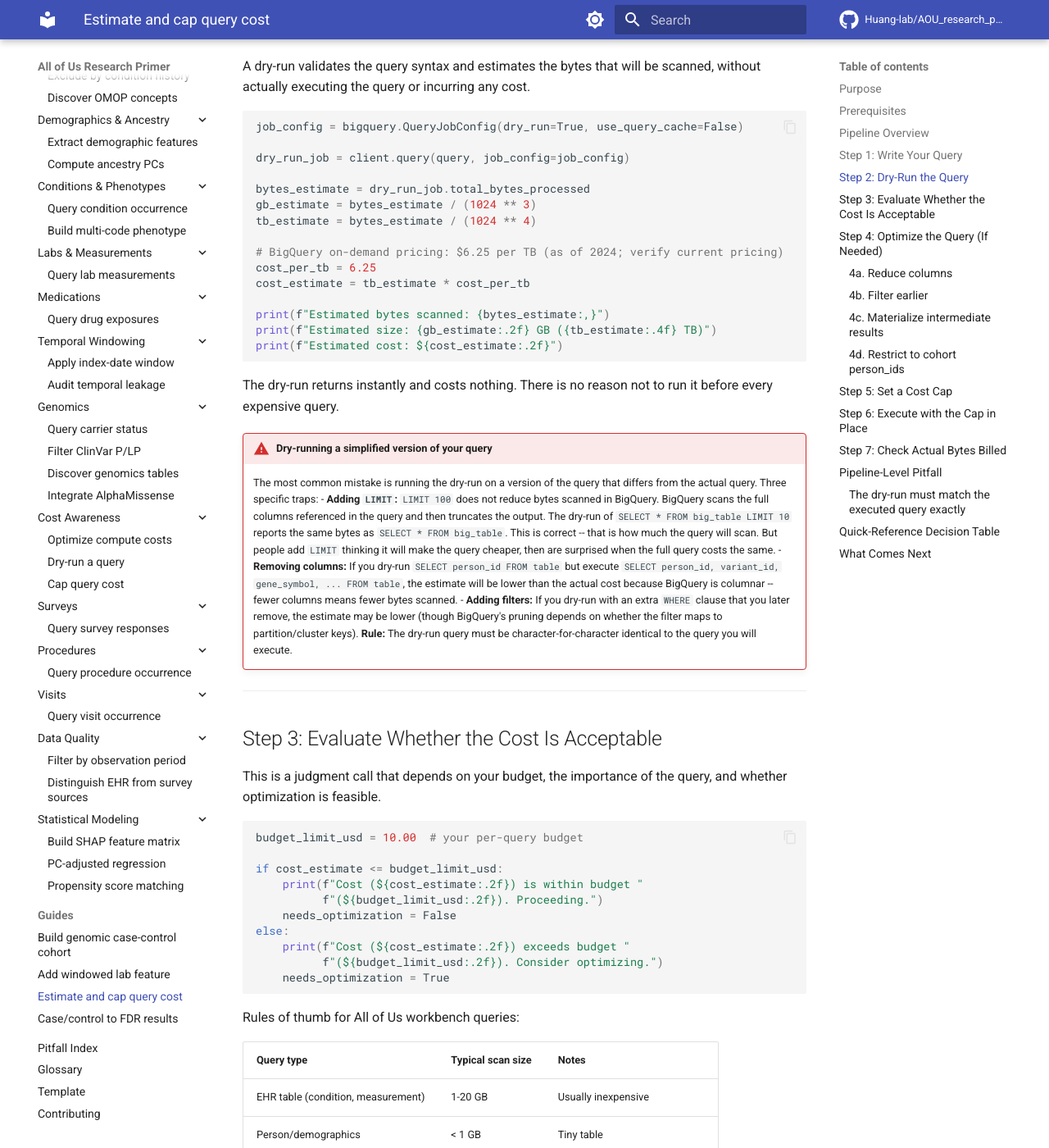
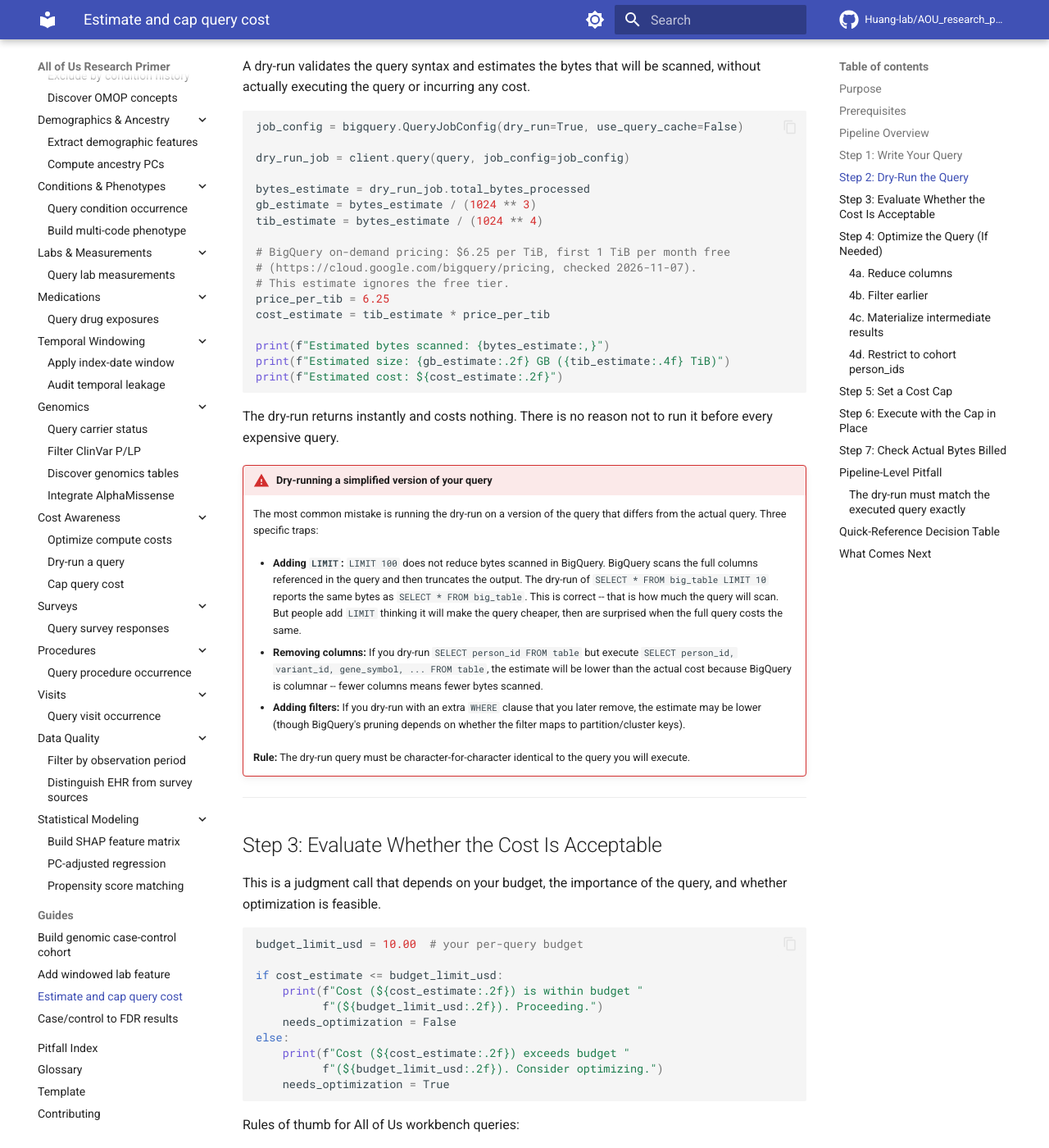
Before and after one commit to Huang-lab/AOU_research_primer, an MkDocs documentation site: the page built from docs/guides/estimate-and-cap-query-cost.md, in a window 1280 px wide and 1400 px high, scrolled down 1859 px. Shown: the whole window at 82% size. Built offline with MkDocs 1.6.1 and Material for MkDocs 9.7.7, drawn with Linux system fonts in a browser that asks for light colours; comment, search, counter and statistics services are not loaded; some of the changed text lies outside the part shown.

Commit message:
docs: update BigQuery on-demand price to $6.25/TiB
The dry-run reference page still quoted the old $5 per TB rate and
labelled a 1024**4 divisor as TB. Use $6.25 per TiB with the first
1 TiB per month free, cite the Google Cloud pricing page (checked
2026-11-07), and rename price_per_tb / cost_per_tb to price_per_tib
in the dry-run reference and the estimate-and-cap guide (docs/ and
GitHub-rendered root copies).

Also restore line breaks in the docs/ guide's "Dry-running a
simplified version of your query" admonition, whose bullets had been
collapsed into one paragraph.

````diff
--- a/docs/guides/estimate-and-cap-query-cost.md
+++ b/docs/guides/estimate-and-cap-query-cost.md
@@ -94,14 +94,16 @@ dry_run_job = client.query(query, job_config=job_config)
 
 bytes_estimate = dry_run_job.total_bytes_processed
 gb_estimate = bytes_estimate / (1024 ** 3)
-tb_estimate = bytes_estimate / (1024 ** 4)
+tib_estimate = bytes_estimate / (1024 ** 4)
 
-# BigQuery on-demand pricing: $6.25 per TB (as of 2024; verify current pricing)
-cost_per_tb = 6.25
-cost_estimate = tb_estimate * cost_per_tb
+# BigQuery on-demand pricing: $6.25 per TiB, first 1 TiB per month free
+# (https://cloud.google.com/bigquery/pricing, checked 2026-11-07).
+# This estimate ignores the free tier.
+price_per_tib = 6.25
+cost_estimate = tib_estimate * price_per_tib
 
 print(f"Estimated bytes scanned: {bytes_estimate:,}")
-print(f"Estimated size: {gb_estimate:.2f} GB ({tb_estimate:.4f} TB)")
+print(f"Estimated size: {gb_estimate:.2f} GB ({tib_estimate:.4f} TiB)")
 print(f"Estimated cost: ${cost_estimate:.2f}")
 ```
 
@@ -109,7 +111,27 @@ The dry-run returns instantly and costs nothing. There is no reason not to
 run it before every expensive query.
 
 !!! pitfall "Dry-running a simplified version of your query"
-    The most common mistake is running the dry-run on a version of the query that differs from the actual query. Three specific traps:  - **Adding `LIMIT`:** `LIMIT 100` does not reduce bytes scanned in BigQuery.   BigQuery scans the full columns referenced in the query and then truncates   the output. The dry-run of `SELECT * FROM big_table LIMIT 10` reports the   same bytes as `SELECT * FROM big_table`. This is correct -- that is how   much the query will scan. But people add `LIMIT` thinking it will make   the query cheaper, then are surprised when the full query costs the same.  - **Removing columns:** If you dry-run `SELECT person_id FROM table` but   execute `SELECT person_id, variant_id, gene_symbol, ... FROM table`, the   estimate will be lower than the actual cost because BigQuery is columnar --   fewer columns means fewer bytes scanned.  - **Adding filters:** If you dry-run with an extra `WHERE` clause that you   later remove, the estimate may be lower (though BigQuery's pruning depends   on whether the filter maps to partition/cluster keys).  **Rule:** The dry-run query must be character-for-character identical to the query you will execute.
+    The most common mistake is running the dry-run on a version of the query
+    that differs from the actual query. Three specific traps:
+
+    - **Adding `LIMIT`:** `LIMIT 100` does not reduce bytes scanned in BigQuery.
+      BigQuery scans the full columns referenced in the query and then truncates
+      the output. The dry-run of `SELECT * FROM big_table LIMIT 10` reports the
+      same bytes as `SELECT * FROM big_table`. This is correct -- that is how
+      much the query will scan. But people add `LIMIT` thinking it will make
+      the query cheaper, then are surprised when the full query costs the same.
+
+    - **Removing columns:** If you dry-run `SELECT person_id FROM table` but
+      execute `SELECT person_id, variant_id, gene_symbol, ... FROM table`, the
+      estimate will be lower than the actual cost because BigQuery is columnar --
+      fewer columns means fewer bytes scanned.
+
+    - **Adding filters:** If you dry-run with an extra `WHERE` clause that you
+      later remove, the estimate may be lower (though BigQuery's pruning depends
+      on whether the filter maps to partition/cluster keys).
+
+    **Rule:** The dry-run query must be character-for-character identical to the
+    query you will execute.
 
 
 ---
@@ -226,7 +248,7 @@ After optimizing, **re-run the dry-run** (Step 2) to confirm the savings:
 ```python
 # Re-estimate with the optimized query
 dry_run_job = client.query(query_v2, job_config=job_config)
-new_estimate = dry_run_job.total_bytes_processed / (1024 ** 4) * cost_per_tb
+new_estimate = dry_run_job.total_bytes_processed / (1024 ** 4) * price_per_tib
 print(f"Optimized cost estimate: ${new_estimate:.2f} "
       f"(was ${cost_estimate:.2f})")
 ```
@@ -250,7 +272,7 @@ job_config = bigquery.QueryJobConfig(
     maximum_bytes_billed=cap_bytes,
 )
 print(f"Cost cap set: {cap_bytes / (1024 ** 3):.2f} GB "
-      f"(${cap_bytes / (1024 ** 4) * cost_per_tb:.2f})")
+      f"(${cap_bytes / (1024 ** 4) * price_per_tib:.2f})")
 ```
 
 **Why set a cap when you already have an estimate?** Two reasons:
@@ -298,7 +320,7 @@ ground truth for future estimates.
 ```python
 actual_bytes = query_job.total_bytes_billed
 actual_gb = actual_bytes / (1024 ** 3)
-actual_cost = (actual_bytes / (1024 ** 4)) * cost_per_tb
+actual_cost = (actual_bytes / (1024 ** 4)) * price_per_tib
 
 print(f"Actual bytes billed: {actual_bytes:,}")
 print(f"Actual size: {actual_gb:.2f} GB")
````
Also changed, not shown: docs/reference/cost-awareness/dry-run-query.md (+5 -5 lines), guides/estimate-and-cap-query-cost.md (+10 -8 lines), reference/cost-awareness/dry-run-query.md (+5 -5 lines).
